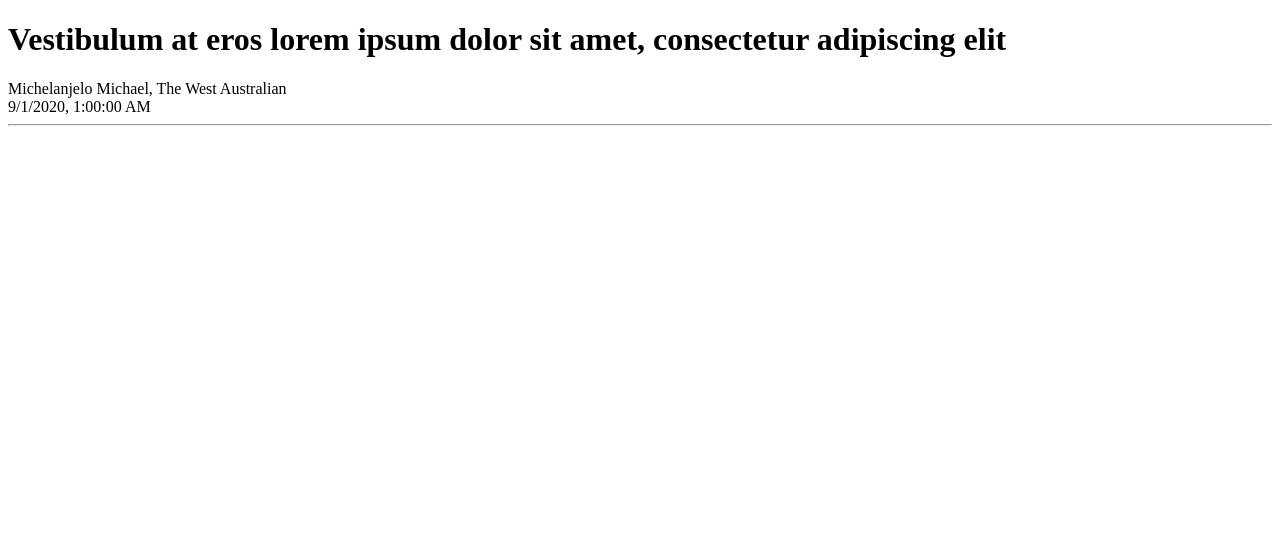
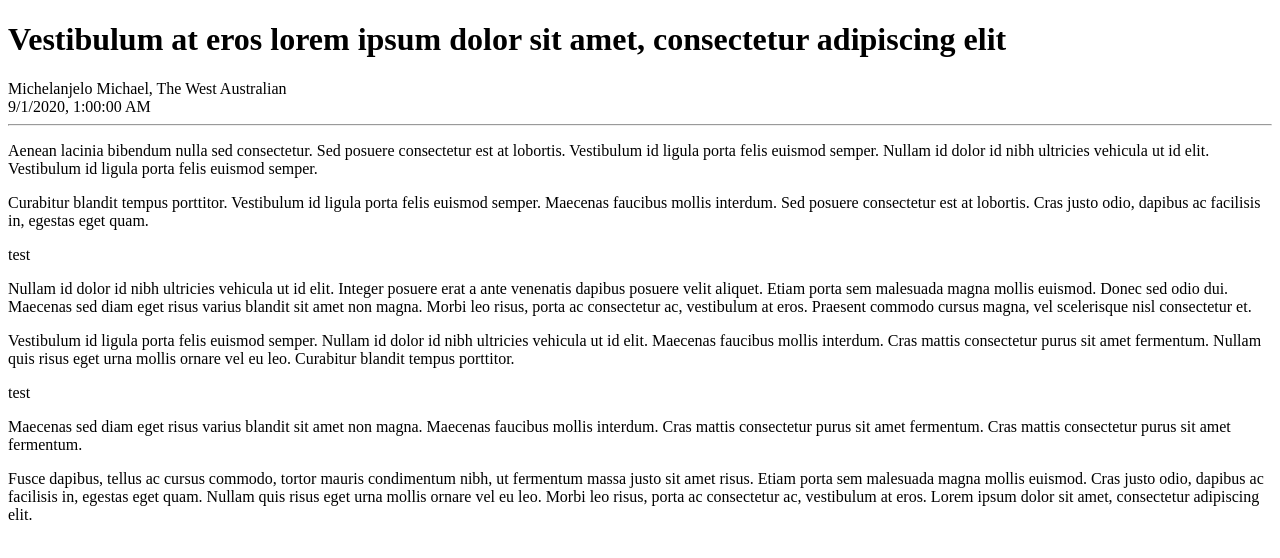
Before and after one commit to daveholst/swm-code-test, a React (Create React App) app: page / in a window 1280 px wide. Shown: the top 558 px of the page. Built offline with nearby package versions, Linux system fonts and the light colour scheme.

Commit message:
basic paragraphs rendering

```diff
--- a/src/App.js
+++ b/src/App.js
@@ -1,13 +1,18 @@
-import React from 'react';
-import Header from './components/Header';
-import mockRequest from './mockResponse/codetestjson.json'
+import React from "react";
+import Header from "./components/Header";
+import Article from "./components/Article";
+import mockRequest from "./mockResponse/codetestjson.json";
 
 console.log(mockRequest);
 function App() {
   // Mock get the json from file
 
-
-  return <Header {...mockRequest}/>;
+  return (
+    <div>
+      <Header {...mockRequest} />
+      <Article {...mockRequest} />
+    </div>
+  );
 }
 
 export default App;
--- /dev/null
+++ b/src/components/Article.js
@@ -0,0 +1,18 @@
+import React from "react";
+import Paragraph from "./Paragraph";
+
+// TODO intentions handler -- formatIntentions
+function Article(props) {
+  console.log(props.blocks);
+  const blocksArray = props.blocks.map(function (block) {
+    if (block.kind === "text") {
+      return <Paragraph text={block.text} />;
+    } else {
+      return <p>test</p>;
+    }
+  });
+  console.log(blocksArray);
+  return blocksArray;
+}
+
+export default Article;
--- /dev/null
+++ b/src/components/Paragraph.js
@@ -0,0 +1,11 @@
+import React from "react";
+
+// function
+
+function Paragraph(props) {
+  // TODO check intentiosn
+
+  return <p>{props.text}</p>;
+}
+
+export default Paragraph;
```
